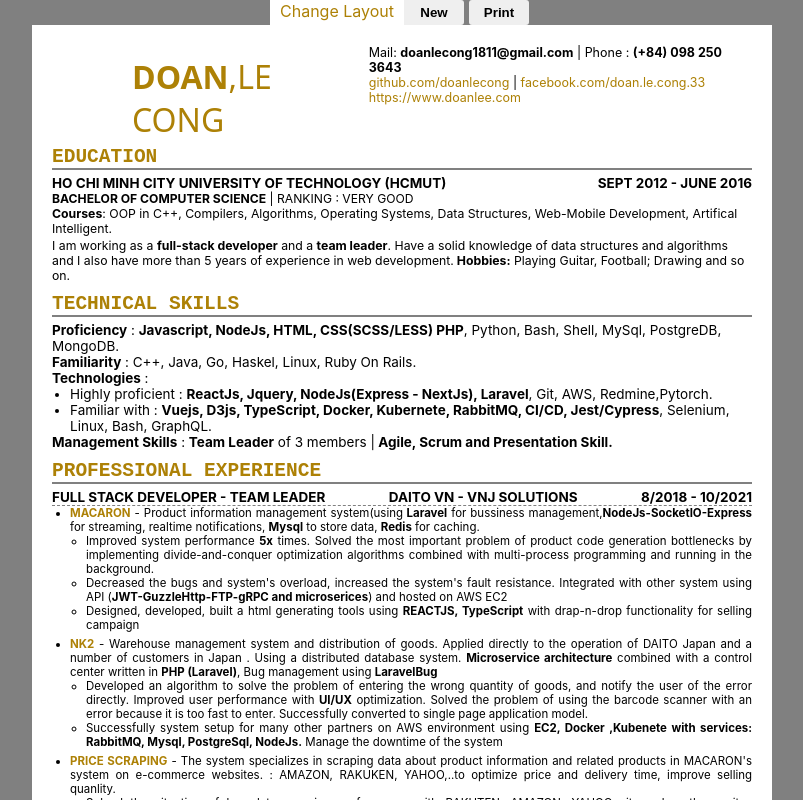
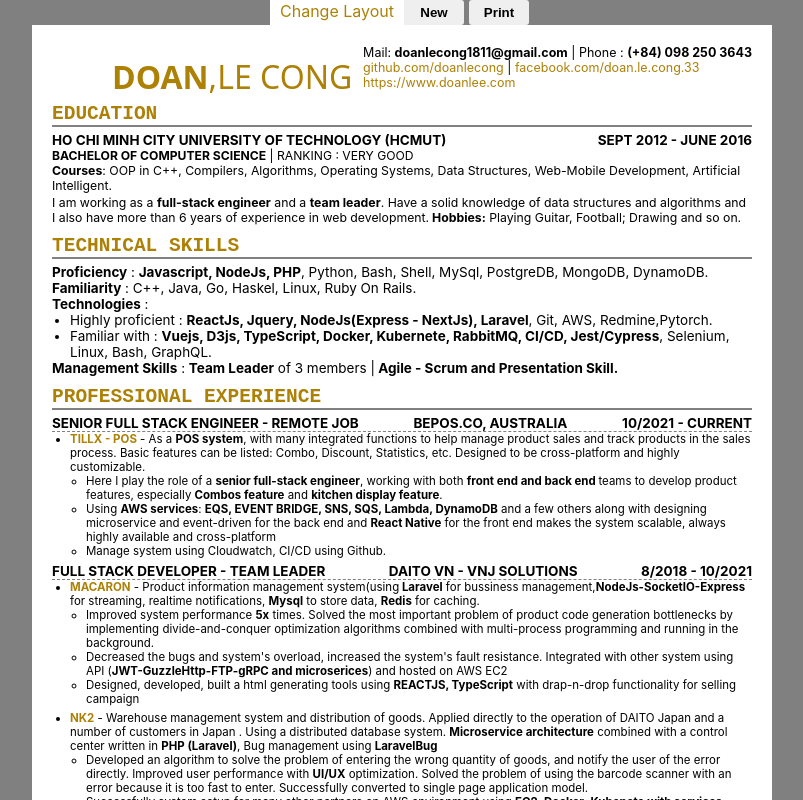
Before and after one commit to doanlecong/react_cv_tool, a React (Create React App) app: page / in a window 1280 px wide. Both pictures are taken after a click on the button "Old". Shown: the top 800 px of the page, without its empty margins (238-1041 px from the left). Built offline with nearby package versions, Linux system fonts and the light colour scheme.

Commit message:
Modified CV At 2022_05_17

```diff
--- a/src/components/App.js
+++ b/src/components/App.js
@@ -1,6 +1,6 @@
 import React, { useState, useCallback } from "react";
 import "./app.scss";
-import MyImage from "../images/doanle.jpg";
+//import MyImage from "../images/doanle.jpg";
 
 
 import LayoutOld from "./LayoutOld";
--- a/src/components/LayoutNew.js
+++ b/src/components/LayoutNew.js
@@ -10,6 +10,37 @@ import "./LayoutNew.scss";
 const ProfessionalExperience = () => {
   return (
     <>
+    <div className="period">
+        <div className="title">
+          <div className="position">SENIOR FULL STACK ENGINEER - REMOTE JOB</div>
+          <div className="com_name">BEPOS.CO, AUSTRALIA</div>
+          <div className="time">10/2021 - CURRENT</div>
+        </div>
+        <div className="descript">
+          <ul className="parent">
+            <li>
+              <b className="color_yellow">TILLX - POS</b> - As a <b>POS system</b>, with many
+              integrated functions to help manage product sales and track products
+              in the sales process. Basic features can be listed: Combo, Discount,
+               Statistics, etc. Designed to be cross-platform and highly customizable.
+              <ul className="child">
+                <li>
+                Here I play the role of a <b>senior full-stack engineer</b>, working with both <b>front end and back end </b>
+                teams to develop product features, especially <b>Combos feature</b> and <b>kitchen display feature</b>.
+                </li>
+                <li>
+                Using <b>AWS services</b>: <b>EQS, EVENT BRIDGE, SNS, SQS, Lambda, DynamoDB</b> and a few others along with
+                designing microservice and event-driven for the back end and <b>React Native</b> for the front end makes the system
+                scalable, always highly available and cross-platform
+                </li>
+                <li>
+                  Manage system using Cloudwatch, CI/CD using Github.
+                </li>
+              </ul>
+            </li>
+          </ul>
+        </div>
+      </div>
       <div className="period">
         <div className="title">
           <div className="position">FULL STACK DEVELOPER - TEAM LEADER</div>
@@ -140,7 +171,7 @@ const ProfessionalExperience = () => {
         </div>
       </div>
 
-      <div className="period">
+      <div className="period break_page">
         <div className="title">
           <div className="position">RUBY ON RAILS DEVELOPER-FRESHER</div>
           <div className="com_name">RUBIFY.LTD VIET NAM</div>
@@ -168,7 +199,7 @@ const ProfessionalExperience = () => {
           </ul>
         </div>
       </div>
-      <div className="period break_page">
+      <div className="period">
         <div className="title">
           <div className="position">FREELANCE IN WEB DEVELOPMENT</div>
           <div className="com_name"></div>
@@ -336,12 +367,12 @@ const LayoutNew = () => {
         </div>
         <div className="courses">
           <b>Courses</b>: OOP in C++, Compilers, Algorithms, Operating Systems,
-          Data Structures, Web-Mobile Development, Artifical Intelligent.
+          Data Structures, Web-Mobile Development, Artificial Intelligent.
         </div>
         <div className="short_descript">
-          I am working as a <b>full-stack developer</b> and a <b>team leader</b>
+          I am working as a <b>full-stack engineer</b> and a <b>team leader</b>
           . Have a solid knowledge of data structures and algorithms and I also
-          have more than 5 years of experience in web development.
+          have more than 6 years of experience in web development.
           <b> Hobbies:</b> Playing Guitar, Football; Drawing and so on.
         </div>
         {/* Chuyen nganh / Điểm */}
@@ -351,8 +382,8 @@ const LayoutNew = () => {
       <div className="technical_skills">
         <div className="child">
           <b>Proficiency</b> :{" "}
-          <b>Javascript, NodeJs, HTML, CSS(SCSS/LESS) PHP</b>, Python, Bash,
-          Shell, MySql, PostgreDB, MongoDB.
+          <b>Javascript, NodeJs, PHP</b>, Python, Bash,
+          Shell, MySql, PostgreDB, MongoDB, DynamoDB.
         </div>
         <div className="child">
           <b>Familiarity</b> : C++, Java, Go, Haskel, Linux, Ruby On Rails.
@@ -378,7 +409,7 @@ const LayoutNew = () => {
         </div>
         <div>
           <b>Management Skills</b> : <b>Team Leader</b> of 3 members |
-          <b> Agile, Scrum and Presentation Skill.</b>
+          <b> Agile - Scrum and Presentation Skill.</b>
         </div>
       </div>
       <Seperate title="Professional Experience" />
--- a/src/components/LayoutNew.scss
+++ b/src/components/LayoutNew.scss
@@ -42,7 +42,7 @@ $myOrange: rgb(173, 129, 6);
     justify-content: space-between;
 
     .name {
-      padding-left: 80px;
+      padding-left: 60px;
       padding-top: 10px;
       font-size: xx-large;
       font-family: system-ui, BlinkMacSystemFont, 'Segoe UI', Roboto, Oxygen, Ubuntu, Cantarell, 'Open Sans', 'Helvetica Neue', sans-serif;
@@ -103,7 +103,7 @@ $myOrange: rgb(173, 129, 6);
         border-bottom: 1px dashed gray;
       }
       .descript {
-        text-align: justify;
+        text-align: left;
         font-size: $font_sma;
 
         ul.parent {
```
Also changed, not shown: 2 other files (tests, documents, lock files or other folders).
